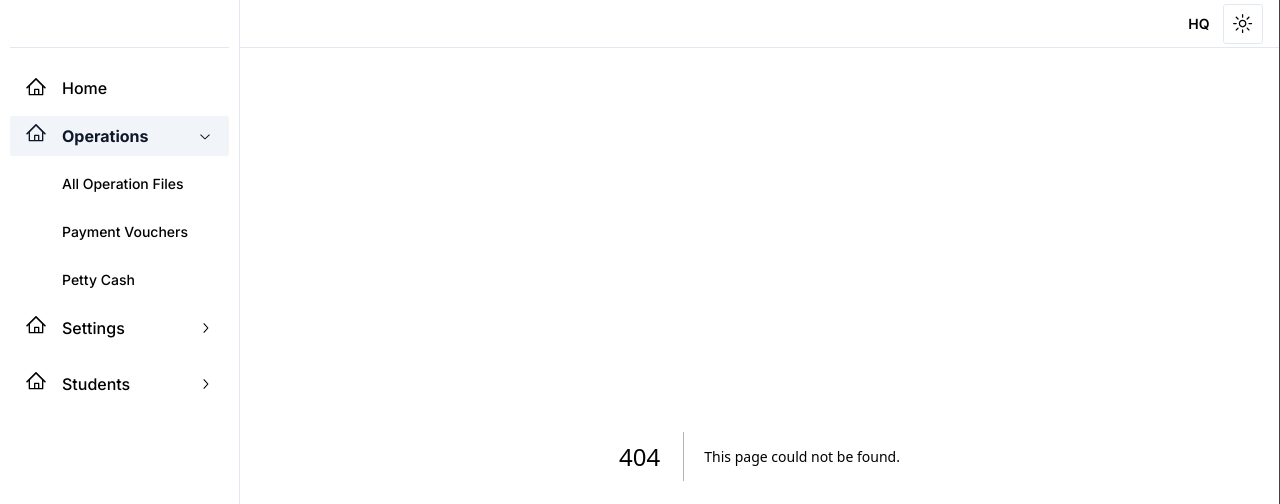
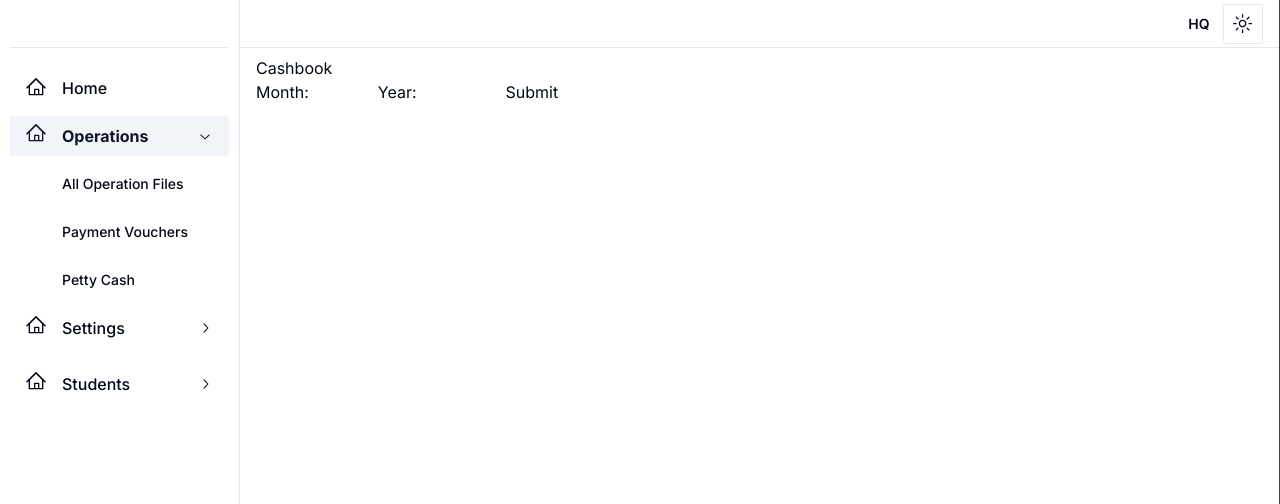
Before and after one commit to BillMuriu/School-Bookeeper, a Next.js app: page /operations/books/cashbooks in a window 1280 px wide. Before the commit this address had no page. Shown: the top 504 px of the page. Built offline with nearby package versions, Linux system fonts and the light colour scheme.

Commit message:
test if the cashbook quering component works

```diff
--- /dev/null
+++ b/app/operations/(Books)/books/cashbooks/_services/queries.js
@@ -0,0 +1,17 @@
+import { useQuery } from "@tanstack/react-query";
+import axios from "axios";
+
+const BASE_URL = "http://127.0.0.1:8000/api/books/cashbook/";
+
+export function useOperationsCashbook({ year, month }, options = {}) {
+  return useQuery({
+    queryKey: ["cashbook", { year, month }],
+    queryFn: async () => {
+      const response = await axios.get(
+        `${BASE_URL}?year=${year}&month=${month}`
+      );
+      return response.data;
+    },
+    ...options, // Spread the options into the query
+  });
+}
--- /dev/null
+++ b/app/operations/(Books)/books/cashbooks/page.jsx
@@ -0,0 +1,85 @@
+"use client";
+
+import React, { useState } from "react";
+import { useOperationsCashbook } from "./_services/queries";
+import DataTableSkeleton from "@/components/datatable-seleton-loader";
+
+const Cashbook = () => {
+  // State for the form inputs
+  const [month, setMonth] = useState("");
+  const [year, setYear] = useState("");
+
+  // State to track when to trigger the query
+  const [submitted, setSubmitted] = useState(false);
+
+  // Conditionally invoke the query only after form submission
+  const { data, isLoading, isError } = useOperationsCashbook(
+    { month, year },
+    {
+      enabled: submitted, // This disables the query until 'submitted' is true
+    }
+  );
+
+  // Handle form submission
+  const handleSubmit = (e) => {
+    e.preventDefault();
+
+    if (month && year) {
+      // Trigger the query
+      setSubmitted(true);
+    }
+  };
+
+  if (isLoading) {
+    return <DataTableSkeleton className="w-full h-40" />;
+  }
+
+  if (isError) {
+    return <div>Error loading cashbook data.</div>;
+  }
+
+  return (
+    <div>
+      <h1>Cashbook</h1>
+
+      {/* Form for month and year selection */}
+      <form onSubmit={handleSubmit}>
+        <label>
+          Month:
+          <input
+            type="number"
+            value={month}
+            onChange={(e) => setMonth(e.target.value)}
+            min={1}
+            max={12}
+            required
+          />
+        </label>
+        <label>
+          Year:
+          <input
+            type="number"
+            value={year}
+            onChange={(e) => setYear(e.target.value)}
+            min={2000}
+            max={3000}
+            required
+          />
+        </label>
+        <button type="submit">Submit</button>
+      </form>
+
+      {/* Display the fetched data */}
+      {submitted && data && (
+        <div>
+          <h2>
+            Cashbook for {month}/{year}
+          </h2>
+          <pre>{JSON.stringify(data, null, 2)}</pre>
+        </div>
+      )}
+    </div>
+  );
+};
+
+export default Cashbook;
--- a/app/operations/(balances)/balances/page.jsx
+++ b/app/operations/(balances)/balances/page.jsx
@@ -24,7 +24,6 @@ const OperationsBalancePage = () => {
       <h1>All Operations Balance Records</h1>
       <OperationsBalanceTable columns={columns} data={operationsBalances} />
       <OperationsBalanceTable columns={columns} data={operationsBalances} />
-      <OperationsBalanceTable columns={columns} data={operationsBalances} />
     </div>
   );
 };
--- a/app/operations/(money-received)/money-received/_components/operation-receipt-form.jsx
+++ b/app/operations/(money-received)/money-received/_components/operation-receipt-form.jsx
@@ -21,7 +21,7 @@ const ReceiptForm = () => {
   const [isLoading, setIsLoading] = useState(false);
 
   const onSubmit = (data) => {
-    console.log("Data submitted");
+    console.log("Data submitted:", data);
     setIsLoading(true);
     createOperationsReceiptMutation.mutate(data, {
       onSettled: () => {
--- a/app/operations/(money-received)/money-received/_services/mutations.js
+++ b/app/operations/(money-received)/money-received/_services/mutations.js
@@ -11,7 +11,7 @@ export function useCreateOperationReceipt() {
   return useMutation({
     mutationFn: async (data) => {
       const response = await axios.post(
-        "http://127.0.0.1:8000/api/operation-receipts/create/",
+        "http://127.0.0.1:8000/api/operations-receipts/create/", // Updated URL
         data,
         {
           headers: {
--- a/app/students/(form1)/form1/page.jsx
+++ b/app/students/(form1)/form1/page.jsx
@@ -5,6 +5,7 @@ import { StudentsDataTable } from "@/components/tables/students-datatable";
 import { columns } from "../../_components/student-columns";
 import { useStudents } from "../../_services/queries";
 import DataTableSkeleton from "@/components/datatable-seleton-loader";
+import { ScrollArea, ScrollBar } from "@/components/ui/scroll-area";
 
 const StudentsPage = () => {
   const { data: students, isLoading, error } = useStudents();
@@ -18,7 +19,10 @@ const StudentsPage = () => {
   return (
     <div>
       <h1>All Students</h1>
-      <StudentsDataTable columns={columns} data={students} />
+      <ScrollArea className="w-[32rem] whitespace-nowrap rounded-md border">
+        <StudentsDataTable columns={columns} data={students} />
+        <ScrollBar orientation="horizontal" />
+      </ScrollArea>
     </div>
   );
 };
--- a/package.json
+++ b/package.json
@@ -21,7 +21,7 @@
     "@radix-ui/react-dropdown-menu": "^2.1.1",
     "@radix-ui/react-icons": "^1.3.0",
     "@radix-ui/react-label": "^2.1.0",
-    "@radix-ui/react-scroll-area": "^1.1.0",
+    "@radix-ui/react-scroll-area": "^1.2.0",
     "@radix-ui/react-select": "^2.1.1",
     "@radix-ui/react-separator": "^1.1.0",
     "@radix-ui/react-slot": "^1.1.0",
```
Also changed, not shown: 1 other file (tests, documents, lock files or other folders).
